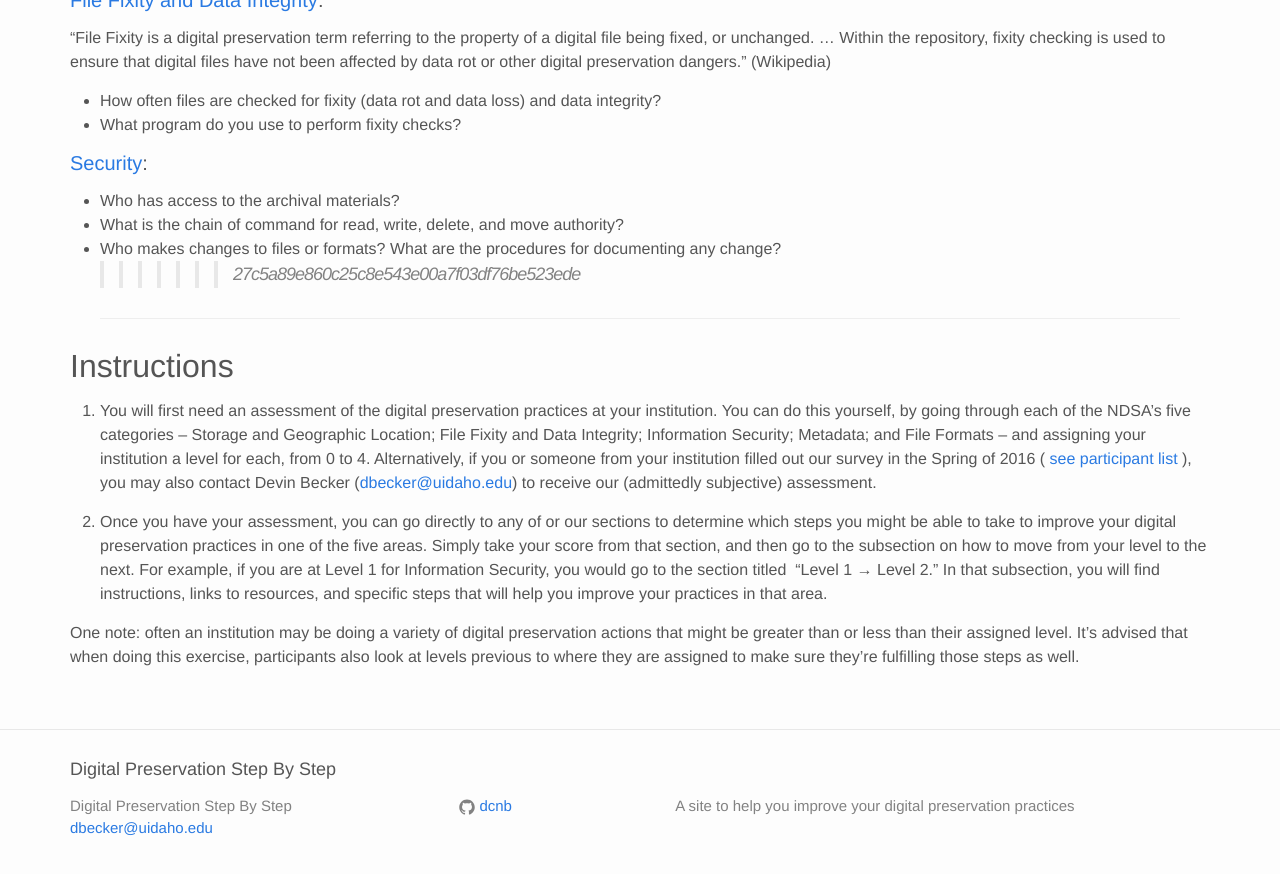
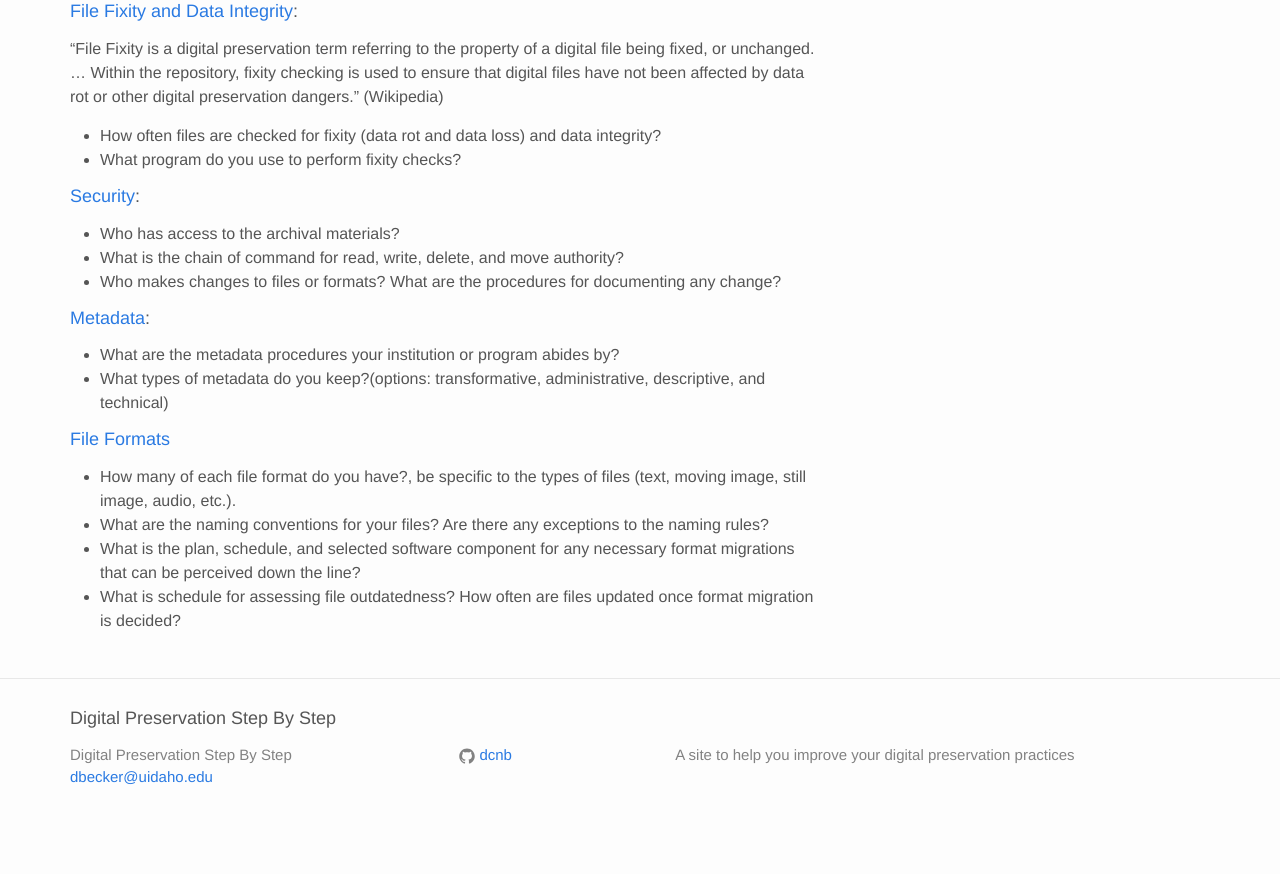
Before and after one commit to dcnb/digprezsteps, a Jekyll site: the page built from plan.md, in a window 1280 px wide and 900 px high, scrolled down 882 px. Shown: the top 874 px of the window. Built offline with Jekyll 4.4.1, drawn with Linux system fonts in a browser that asks for light colours; our own code applies the rules of GitHub Pages for plain Markdown files; after the commit the page ends 1731 px from its top, so only the background shows below that; some of the changed text lies outside the part shown.

Commit message:
getting back what lost in revert
had merge issues

```diff
--- a/_layouts/homepage.html
+++ b/_layouts/homepage.html
@@ -11,7 +11,12 @@ layout: default
 			 {{ content }}
      </div>
     <div class="col-lg-4 pull-right">
+			<br />
+			<a href="plan.html"><button type="button" class="btn btn-info btn-lg centered col-md-12">Build a Digital Preservation Plan</button></a>
+			<br />
+					<br />		<br />
     <div class="panel panel-default ">
+
   <div class="panel-heading">
     <h3 class="panel-title">Central Ideas</h3>
   </div>
--- a/_layouts/plan.html
+++ b/_layouts/plan.html
@@ -1,35 +1,17 @@
 ---
 layout: default
 ---
-<<<<<<< HEAD
-<h2>Introduction</h2>
-<div class="row">
-			<div class="col-lg-12">
-=======
+
 <div class="row">
 			<div class="col-lg-8">
+
 			 {{ content }}
      </div>
-<div class="col-lg-4 pull-right">
+    <div class="col-lg-4 pull-right">
 			<br />
-			<a href="https://docs.google.com/forms/d/e/1FAIpQLSfbI6PxmXgLBai5Bz_SchaZFr5hRijqO7mPGJRoq37VE_DqYg/viewform"><button type="button" class="btn btn-success btn-lg centered col-md-12" >Digital Preservation Plan Generator!</button></a>
+			<button type="button" class="btn btn-success btn-lg centered col-md-12" href="plan-generator.html">Plan Generator!</button>
 				<br />
 						<br />		<br />
-		<div class="panel panel-default ">
-		<div class="panel-heading">
-		<h3 class="panel-title">Example Plans</h3>
-		</div>
-		<div class="panel-body">
-		<ul>
-		{% for resource in site.data.exampleplans %}
-		<li>
-		<a href="{{resource.url}}">{{ resource.title }}</a>
-		</li>
-		{% endfor %}
-		</ul>
-
-		</div>
-		</div>
     <div class="panel panel-default ">
   <div class="panel-heading">
 		<h3 class="panel-title">Additional Resources</h3>
--- a/plan.md
+++ b/plan.md
@@ -17,8 +15,6 @@ This is the “why” of having a digital preservation program and should includ
 - What does your program do?
 - For whom are you preserving this material, both now and in the future? To what purpose?
 - Why do you practice digital preservation for your digital content?
-
-
 
 ### Scope:
 
@@ -51,16 +47,17 @@ This section of the plan covers the details of “how” the program operates, a
 - Who has access to the archival materials?
 - What is the chain of command for read, write, delete, and move authority?
 - Who makes changes to files or formats? What are the procedures for documenting any change?
->>>>>>> 27c5a89e860c25c8e543e00a7f03df76be523ede
 
----
 
-## <span>Instructions</span>
+#### [Metadata](metadata.html):
 
-1. <span>You will first need an assessment of the digital preservation practices at your institution. You can do this yourself, by going through each of the NDSA’s five categories -- Storage and Geographic Location; File Fixity and Data Integrity; Information Security; Metadata; and File Formats -- and assigning your institution a level for each, from 0 to 4\. Alternatively, if you or someone from your institution filled out our survey in the Spring of 2016 (
-<a href="#" data-toggle="popover" data-placement="bottom"  title="List of institutions that filled out the survey:" data-content=" Chemeketa Community College, Clark College, Concordia University - Portland, Eastern Oregon University, Lewis & Clark College, Linfield College, Marylhurst University, OHSU, Oregon Institute of Technology Library, Oregon State University, Pacific University, Portland State University, Reed College, Seattle Pacific University, Seattle University, The Evergreen State College, University of Idaho Library, University of Portland, University of Washington Libraries, Washington State University, Western Washington University, Whitman College and Northwest Archives, Willamette University">see participant list</a>
-), you may also contact Devin Becker (</span>[<span>dbecker@uidaho.edu</span>](mailto:dbecker@uidaho.edu)<span>) to receive our (admittedly subjective) assessment.</span>
+- What are the metadata procedures your institution or program abides by?
+- What types of metadata do you keep?(options: transformative, administrative, descriptive, and technical)
 
-2. Once you have your assessment, you can go directly to any of or our sections to determine which steps you might be able to take to improve your digital preservation practices in one of the five areas. Simply take your score from that section, and then go to the subsection on how to move from your level to the next. For example, if you are at Level 1 for Information Security, you would go to the section titled  “Level 1 → Level 2.” In that subsection, you will find instructions, links to resources, and specific steps that will help you improve your practices in that area.
 
-<span>One note: often an institution may be doing a variety of digital preservation actions that might be greater than or less than their assigned level. It’s advised that when doing this exercise, participants also look at levels previous to where they are assigned to make sure they’re fulfilling those steps as well.  </span>
+#### [File Formats](formats.html)
+
+- How many of each file format do you have?, be specific to the types of files (text, moving image, still image, audio, etc.).
+- What are the naming conventions for your files? Are there any exceptions to the naming rules?
+- What is the plan, schedule, and selected software component for any necessary format migrations that can be perceived down the line?
+- What is schedule for assessing file outdatedness? How often are files updated once format migration is decided?
```
Also changed, not shown: other parts of plan.md (+0 -2 lines), _data/ideas.yaml (+6 -6 lines), _data/plan.yml (added, +12 -0 lines).
